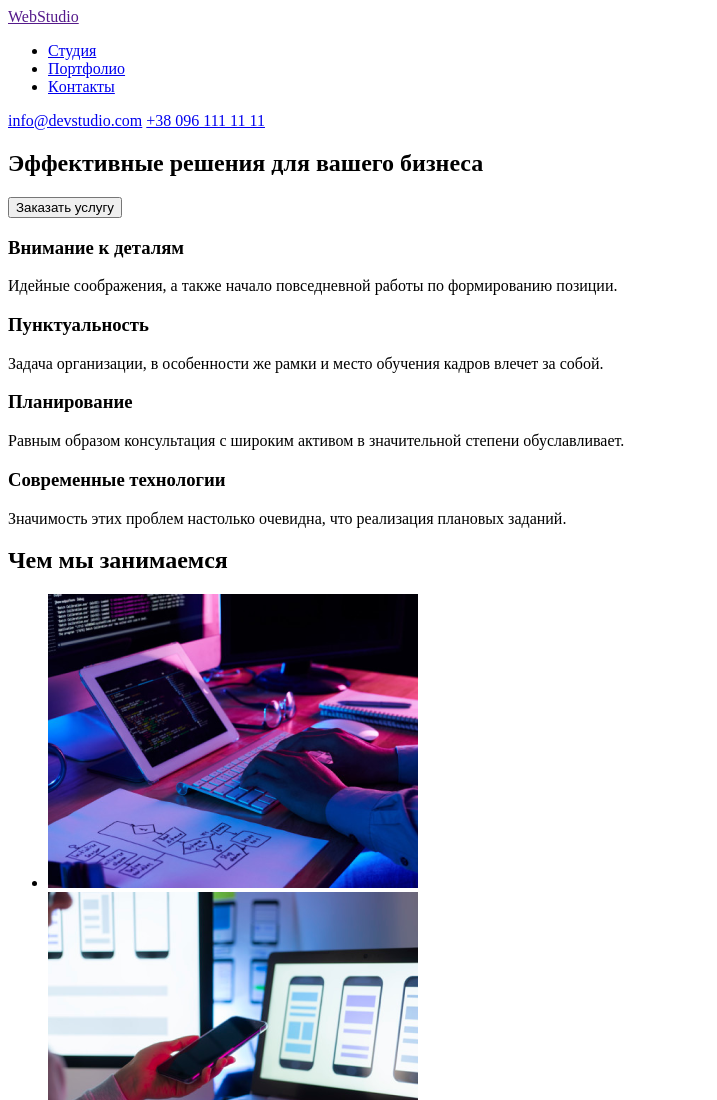
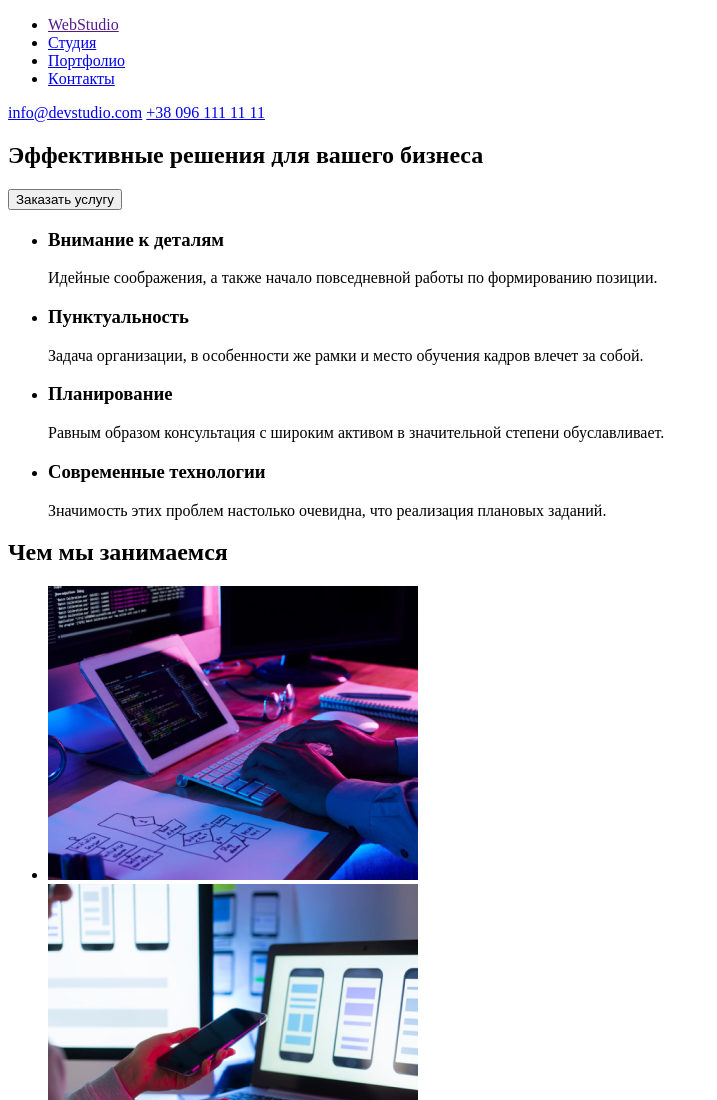
Before and after one commit to EvgenBielich/goit-markup-hw-01, a plain HTML site: page index.html in a window 1280 px wide. Shown: the top 1100 px of the page, without its empty margins (0-717 px from the left). Drawn offline with Linux system fonts and the light colour scheme.

Commit message:
Update index.html

```diff
--- a/index.html
+++ b/index.html
@@ -8,10 +8,10 @@
   <body>
     <section>
 
-      <a href="">WebStudio</a>
+      <nav>
 
-      <nav>
         <ul>
+          <li><a href="">WebStudio</a></li>
           <li><a href="#">Студия</a></li>
           <li><a href="#">Портфолио</a></li>
           <li><a href="#">Кoнтакты</a></li>
@@ -29,36 +29,37 @@
     </section>
 
     <section>
-      <div>
-        <div>
+
+      <ul>
+        <li>
           <h3>Внимание к деталям</h3>
           <p>
             Идейные соображения, а также начало повседневной работы по
             формированию позиции.
           </p>
-        </div>
-        <div>
+        </li>
+        <li>
           <h3>Пунктуальность</h3>
           <p>
             Задача организации, в особенности же рамки и место обучения кадров
             влечет за собой.
           </p>
-        </div>
-        <div>
+        </li>
+        <li>
           <h3>Планирование</h3>
           <p>
             Равным образом консультация с широким активом в значительной степени
             обуславливает.
           </p>
-        </div>
-        <div>
+        </li>
+        <li>
           <h3>Современные технологии</h3>
           <p>
             Значимость этих проблем настолько очевидна, что реализация плановых
             заданий.
           </p>
-        </div>
-      </div>
+        </li>
+      </ul>
 
       <div>
         <h2>Чем мы занимаемся</h2>
```
